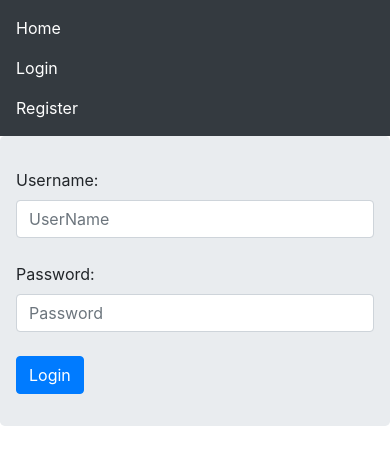
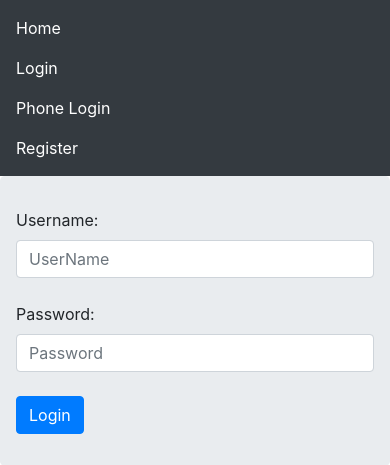
Before and after one commit to yousofs/Socialwebsite, a Django app: page /account/login/ in a window 390 px wide. Shown: the top 465 px of the page. Run offline with Django 3.2, Linux system fonts and the light colour scheme; some libraries are stand-ins or nearby versions.

Commit message:
phone login added!

```diff
--- a/account/forms.py
+++ b/account/forms.py
@@ -33,4 +33,19 @@ class EditProfileForm(forms.ModelForm):
 
     class Meta:
         model = Profile
-        fields = ('bio', 'age')
+        fields = ('bio', 'age', 'phone')
+
+
+class PhoneLoginForm(forms.Form):
+    phone = forms.IntegerField()
+
+    def clean_phone(self):
+        phone = Profile.objects.filter(phone=self.cleaned_data['phone'])
+        if not phone.exists():
+            raise forms.ValidationError('This phone number does not exists')
+        else:
+            return self.cleaned_data['phone']
+
+
+class VerifyCodeForm(forms.Form):
+    code = forms.IntegerField()
--- a/account/models.py
+++ b/account/models.py
@@ -7,6 +7,7 @@ class Profile(models.Model):
     user = models.OneToOneField(User, on_delete=models.CASCADE)
     bio = models.TextField(null=True, blank=True)
     age = models.PositiveSmallIntegerField(null=True, blank=True)
+    phone = models.PositiveIntegerField(null=True, blank=True)
 
 
 def save_profile(sender, **kwargs):
--- a/account/urls.py
+++ b/account/urls.py
@@ -8,4 +8,6 @@ urlpatterns = [
     path('logout/', views.user_logout, name='logout'),
     path('dashboard/<int:user_id>/', views.user_dashboard, name='dashboard'),
     path('edit_profile/<int:user_id>/', views.edit_profile, name='edit_profile'),
+    path('phone_login/', views.phone_login, name='phone_login'),
+    path('verify/', views.verify, name='verify')
 ]
--- a/account/views.py
+++ b/account/views.py
@@ -1,10 +1,15 @@
 from django.shortcuts import render, redirect, get_object_or_404
-from .forms import UserLoginForm, UserRegistrationForm, EditProfileForm
+from .forms import UserLoginForm, UserRegistrationForm, EditProfileForm, PhoneLoginForm, VerifyCodeForm
 from django.contrib.auth.models import User
 from django.contrib.auth import authenticate, login, logout
 from django.contrib import messages
 from posts.models import Post
 from django.contrib.auth.decorators import login_required
+from random import randint
+from kavenegar import *
+
+from .models import Profile
+from django import forms
 
 
 def user_login(request):
@@ -85,3 +90,38 @@ def edit_profile(request, user_id):
             'username': request.user.username,
         })
     return render(request, 'account/edit_profile.html', {'form': form})
+
+
+def phone_login(request):
+    if request.method == 'POST':
+        form = PhoneLoginForm(request.POST)
+        if form.is_valid():
+            global phone, rand_num
+            phone = f"0{form.cleaned_data['phone']}"
+            rand_num = randint(100000, 999999)
+            api = KavenegarAPI(
+                '34645374355779676E474B77545847784F454A4B4F4B4E645069446332354F415A7066384F7570504D37673D')
+            params = {'sender': '', 'receptor': phone, 'message': rand_num}
+            api.sms_send(params)
+            return redirect('account:verify')
+
+    else:
+        form = PhoneLoginForm()
+    return render(request, 'account/phone_login.html', {'form': form})
+
+
+def verify(request):
+    if request.method == 'POST':
+        form = VerifyCodeForm(request.POST)
+        if form.is_valid():
+            if rand_num == form.cleaned_data['code']:
+                profile = get_object_or_404(Profile, phone=phone)
+                user = get_object_or_404(User, profile__id=profile.id)
+                login(request, user)
+                messages.success(request, 'You logged in successfully', 'success')
+                return redirect('posts:all_posts')
+            else:
+                messages.error(request, 'Your code is wrong!', 'warning')
+    else:
+        form = VerifyCodeForm()
+    return render(request, 'account/verify.html', {'form': form})
--- a/templates/inc/navbar.html
+++ b/templates/inc/navbar.html
@@ -5,6 +5,7 @@
             <a class="nav-item nav-link active" href="{% url 'account:logout' %}">Logout</a>
         {% else %}
             <a class="nav-item nav-link active" href="{% url 'account:login' %}">Login</a>
+            <a class="nav-item nav-link active" href="{% url 'account:phone_login' %}">Phone Login</a>
             <a class="nav-item nav-link active" href="{% url 'account:register' %}">Register</a>
         {% endif %}
     </div>
```
Also changed, not shown: account/templates/account/phone_login.html (added, +13 -0 lines), account/templates/account/verify.html (added, +13 -0 lines), account/migrations/0003_profile_phone.py (added), db.sqlite3, posts/migrations/0003_auto_20211027_1207.py (added).
